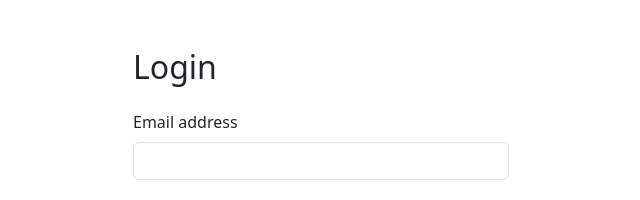
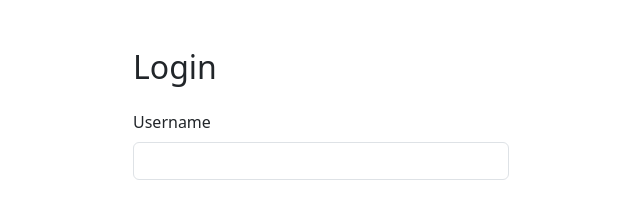
Before and after one commit to Joshbill-pixel/Admin-pannel, a React (Vite) app: page /Admin-pannel/login in a window 1280 px wide. Shown: the top 200 px of the page, without its empty margins (319-959 px from the left). Built offline with nearby package versions, Linux system fonts and the light colour scheme.

Commit message:
Added new features

```diff
--- a/src/pages/Login.jsx
+++ b/src/pages/Login.jsx
@@ -3,7 +3,7 @@ import { useNavigate } from 'react-router-dom'
 
 const Login = () => {
   const navigate = useNavigate()
-  const [form, setForm] = useState({ email: '', password: '' })
+  const [form, setForm] = useState({ username: '', password: '' })
   const [error, setError] = useState('')
 
   const handleChange = (e) => {
@@ -14,8 +14,8 @@ const Login = () => {
     e.preventDefault()
 
     // Simple validation and fake auth (replace with real backend logic)
-    if (!form.email || !form.password) {
-      setError('Please enter email and password.')
+    if (!form.username || !form.password) {
+      setError('Please enter username and password.')
       return
     }else {
       alert('Login successful! Redirecting to Dashboard.')
@@ -36,15 +36,15 @@ const Login = () => {
       {error && <div className="alert alert-danger">{error}</div>}
       <form onSubmit={handleSubmit} noValidate>
         <div className="mb-3">
-          <label htmlFor="email" className="form-label">
-            Email address
+          <label htmlFor="username" className="form-label">
+            Username
           </label>
           <input
-            type="email"
+            type="text"
             className="form-control"
-            id="email"
-            name="email"
-            value={form.email}
+            id="username"
+            name="username"
+            value={form.username}
             onChange={handleChange}
           />
         </div>
```
